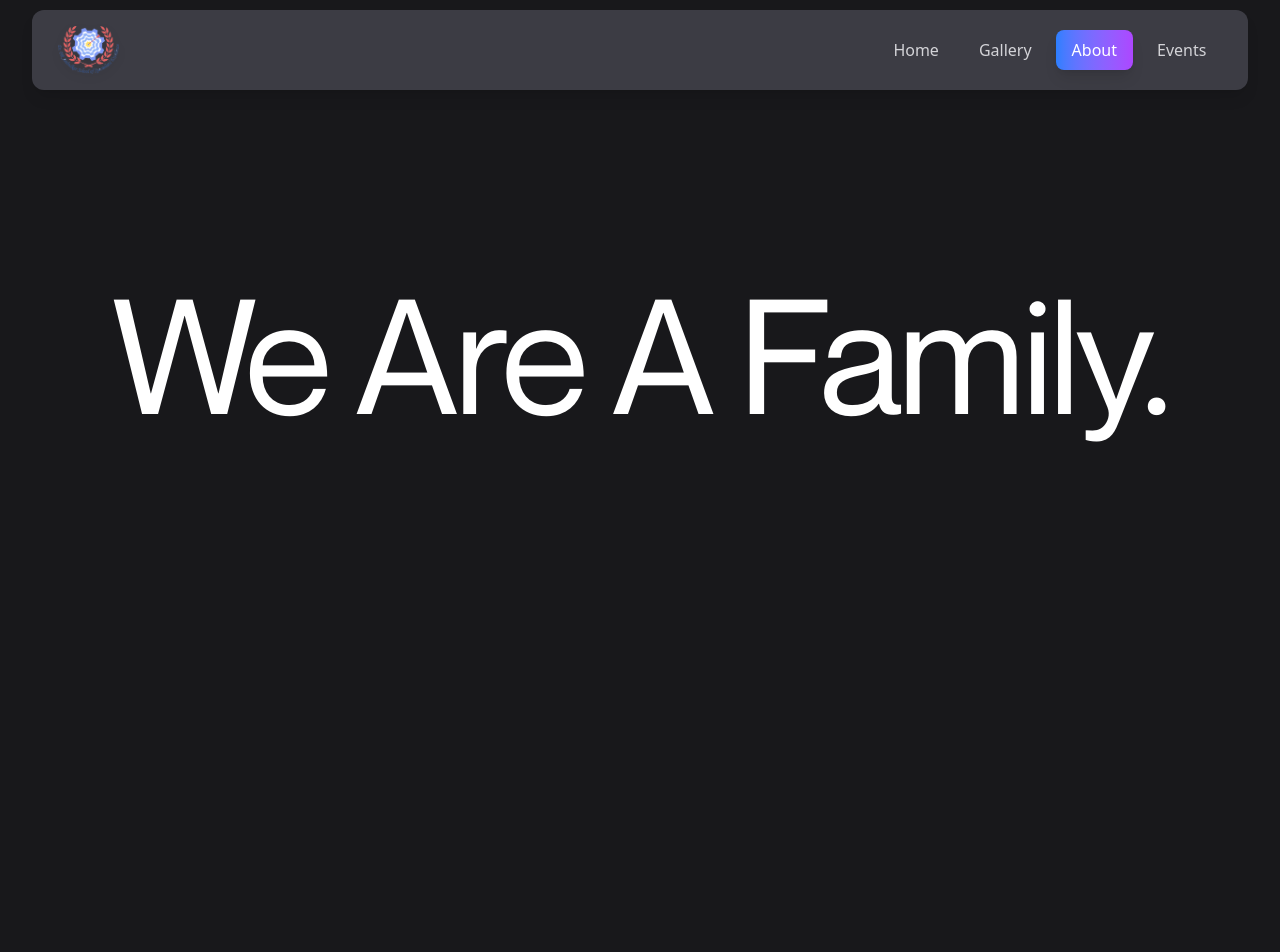
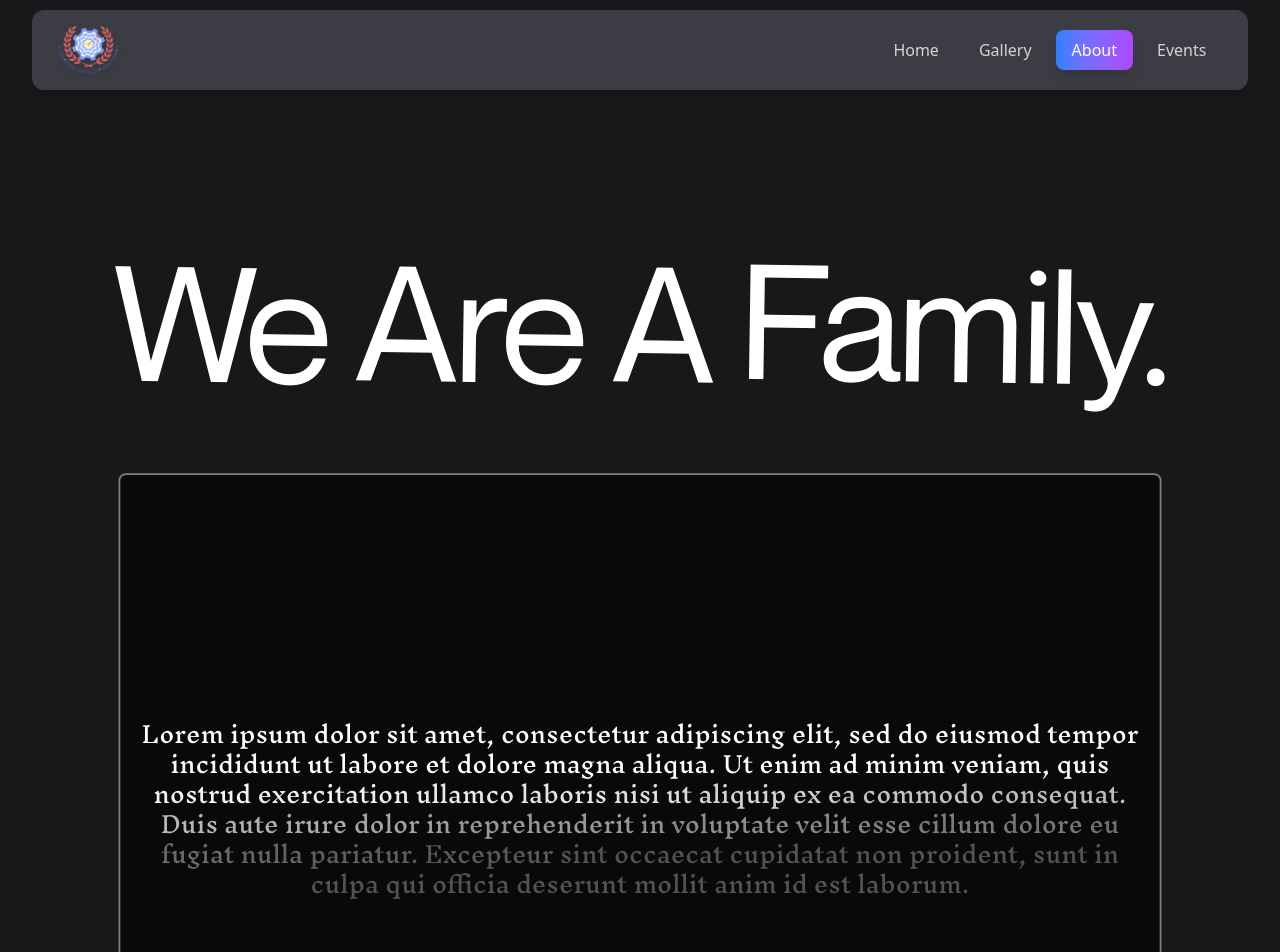
Before and after one commit to akshprooo/sose, a React (Vite) app: page /about in a window 1280 px wide. Shown: the top 952 px of the page. Before the commit the page ends 900 px from the top, so only its background shows below. Built offline with nearby package versions, Linux system fonts and the light colour scheme.

Commit message:
working on the about page with gsap+framer motion

```diff
--- a/src/pages/AboutUs.jsx
+++ b/src/pages/AboutUs.jsx
@@ -1,4 +1,4 @@
-import React, { useRef } from 'react';
+import React, { useEffect, useRef } from 'react';
 import gsap from 'gsap';
 import { useGSAP } from '@gsap/react';
 import { motion, useScroll, useTransform } from 'framer-motion';
@@ -7,6 +7,12 @@ const AboutUs = () => {
   const slogan = 'We Are A Family.';
   const words = slogan.split(' ');
   const wordRefs = useRef([]);
+  const containerRef = useRef(null);
+  const pinRef = useRef(null);
+  const pinContainerRef = useRef(null); // Container for pin effect
+  const paragraph = "Lorem ipsum dolor sit amet, consectetur adipiscing elit, sed do eiusmod tempor incididunt ut labore et dolore magna aliqua. Ut enim ad minim veniam, quis nostrud exercitation ullamco laboris nisi ut aliquip ex ea commodo consequat. Duis aute irure dolor in reprehenderit in voluptate velit esse cillum dolore eu fugiat nulla pariatur. Excepteur sint occaecat cupidatat non proident, sunt in culpa qui officia deserunt mollit anim id est laborum."
+  const paragraphWords = paragraph.split(' ');
+
   const boxes = [
     { Name: 'Box1' },
     { Name: 'Box2' },
@@ -15,6 +21,15 @@ const AboutUs = () => {
     { Name: 'Box5' },
   ];
 
+  // Framer Motion scroll progress for the text container
+  const { scrollYProgress: textScrollProgress } = useScroll({
+    target: containerRef,
+    offset: ['center center', 'start start'],
+    layoutEffect: false
+  });
+  const textOpacity = useTransform(textScrollProgress, [0, 0.3, 0.7, 1], [0, 0, 1, 1])
+
+    // Text animation with GSAP (keeping this since it works well)
   useGSAP(() => {
     gsap.from(wordRefs.current, {
       scale: 0.9,
@@ -28,19 +43,104 @@ const AboutUs = () => {
     });
   }, []);
 
+  // Framer Motion scroll progress for the pin effect
+  const { scrollYProgress: pinScrollProgress } = useScroll({
+    target: pinContainerRef,
+    offset: ['start end', 'end start'],
+    layoutEffect: false
+  });
+
+  // Transform values for the pinned element
+  const scale = useTransform(pinScrollProgress, [0, 0.3, 0.7, 1], [1, 1, 0.8, 0]);
+  const opacity = useTransform(pinScrollProgress, [0, 0.2, 0.8, 1], [0, 1, 1, 0]);
+  const y = useTransform(pinScrollProgress, [0, 0.3, 0.7, 1], [100, 0, 0, -100]);
+
+  // New: Individual word color animations - each word changes color at different scroll points
+  const wordColorTransforms = paragraphWords.map((_, index) => {
+    const totalWords = paragraphWords.length;
+    const startProgress = (index / totalWords) * 0.7; // Start between 0 and 0.7
+    const endProgress = Math.min(startProgress + 0.3, 1); // Each word gets 0.3 range
+
+    return useTransform(
+      pinScrollProgress,
+      [0, startProgress, endProgress, 1],
+      ['rgba(255, 255, 255, 0.3)', 'rgba(255, 255, 255, 0.3)', 'rgba(255, 255, 255, 1)', 'rgba(255, 255, 255, 1)']
+    );
+  });
+
+  useEffect(() => {
+    const unsubscribe = textScrollProgress.on('change', (value) => {
+      console.log('Text Scroll Progress:', value);
+    });
+
+    return () => unsubscribe();
+  }, [textScrollProgress]);
+
+  useEffect(() => {
+    const unsubscribe = pinScrollProgress.on('change', (value) => {
+      console.log('Pin Scroll Progress:', value);
+    });
+
+    return () => unsubscribe();
+  }, [pinScrollProgress]);
+
   return (
-    <div className="page flex items-center justify-center flex-col px-4 py-12 text-center gap-15">
-      <div className="flex flex-wrap justify-center gap-4 md:gap-7 mt-10 sm:mt-20 md:mt-30 lg:mt-40 xl:mt-45">
+    <div className="page flex items-center justify-center flex-col px-4 py-4 text-center gap-15">
+      <div
+        ref={containerRef}
+        className="h-1/2 flex flex-wrap justify-center gap-4 md:gap-7 mt-10 sm:mt-20 md:mt-30 lg:mt-40 xl:mt-45"
+      >
         {words.map((item, idx) => (
-          <span
+          <motion.span
             key={idx}
             ref={el => (wordRefs.current[idx] = el)}
             className="text-[4rem] sm:text-[5rem] md:text-[6rem] lg:text-[8rem] xl:text-[10rem] text-white font-[nmr] leading-13 tracking-tight"
+            style={{rotate: textScrollProgress}}
           >
             {item}
-          </span>
+          </motion.span>
         ))}
       </div>
+
+      {/* Pin container - this creates the "pin" effect by having a tall height */}
+      <div ref={pinContainerRef} className="relative h-[300vh] w-full">
+        {/* Sticky container that creates the pin effect */}
+        <div className="sticky top-0 h-screen flex items-center justify-center">
+          <motion.div
+            ref={pinRef}
+            className='h-[95vh] bg-[#09090B] w-full z-10 rounded-lg border-2 border-[#708873]'
+            style={{
+              scale: scale,
+              opacity: opacity,
+              y: y,
+              scaleY: useTransform(pinScrollProgress, [0, 0.3, 0.7, 1], [0.5, 1, 1, 0.8])
+            }}
+          >
+            {/* Your content goes here */}
+            <div className="h-full flex items-center px-5 text-2xl text-center">
+              <motion.div
+                className='font-[inknut] w-full lg:w-full text-[4vw] md:text-[2vw]'
+                style={{
+                  opacity: textOpacity
+                }}
+              >
+                {paragraphWords.map((word, index) => (
+                  <motion.span
+                    key={index}
+                    style={{
+                      color: wordColorTransforms[index]
+                    }}
+                  >
+                    {word}{index < paragraphWords.length - 1 ? ' ' : ''}
+                  </motion.span>
+                ))}
+              </motion.div>
+            </div>
+          </motion.div>
+        </div>
+      </div>
+
+      <div className='h-screen bg-emerald-900 w-full'>After pin section 1</div>
     </div>
   );
 };
```
